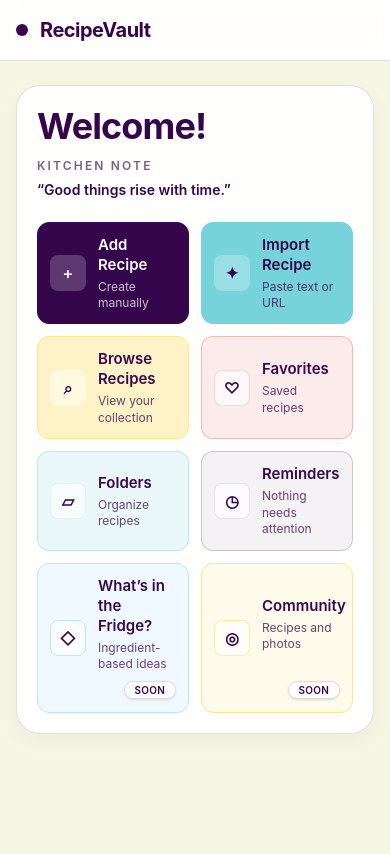
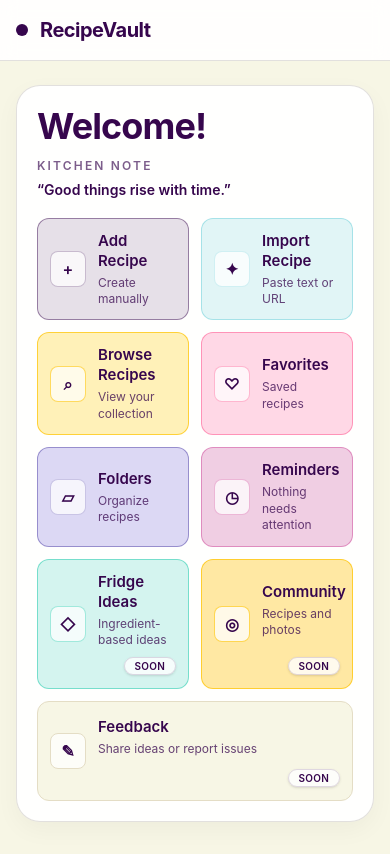
Before and after one commit to cedricdzameshie/recipevault, a React (Vite) app in the folder client/: page /dashboard in a window 390 px wide. Built offline with nearby package versions, Linux system fonts and the light colour scheme; no server answers.

Commit message:
Redesign dashboard as mobile app home

```diff
--- a/client/src/components/dashboard/DashboardQuickActions.jsx
+++ b/client/src/components/dashboard/DashboardQuickActions.jsx
@@ -50,7 +50,7 @@ export default function DashboardQuickActions({
   description="Saved recipes"
   to="/favorites"
   icon="♡"
-  variant="softCoral"
+  variant="softPink"
   size="compact"
 />
 
@@ -59,7 +59,7 @@ export default function DashboardQuickActions({
   description="Organize recipes"
   to="/folders"
   icon="▱"
-  variant="softTeal"
+  variant="softBlue"
   size="compact"
 />
 
@@ -68,16 +68,16 @@ export default function DashboardQuickActions({
   description={reminderDescription}
   to="/reminders"
   icon="◷"
-  variant="softPlum"
+  variant="softMagenta"
   size="compact"
   badge={reminderBadge}
 />
 
 <QuickActionCard
-  title="What’s in the Fridge?"
+  title="Fridge Ideas"
   description="Ingredient-based ideas"
   icon="◇"
-  variant="softBlue"
+  variant="softGreen"
   size="compact"
   badge="Soon"
 />
@@ -86,9 +86,19 @@ export default function DashboardQuickActions({
   title="Community"
   description="Recipes and photos"
   icon="◎"
-  variant="softWarm"
+  variant="softGold"
   size="compact"
   badge="Soon"
+/>
+
+<QuickActionCard
+  title="Feedback"
+  description="Share ideas or report issues"
+  icon="✎"
+  variant="softCream"
+  size="compact"
+  badge="Soon"
+  className="col-span-2 md:col-span-1"
 />
     </section>
   );
--- a/client/src/components/dashboard/DashboardWelcome.jsx
+++ b/client/src/components/dashboard/DashboardWelcome.jsx
@@ -1,8 +1,12 @@
 import Card from "../common/Card";
 import DashboardQuickActions from "./DashboardQuickActions";
+import QuickActionCard from "./QuickActionCard";
 
 export default function DashboardWelcome({
   reminderCount = 0,
+  continueCookingRecipe = null,
+  continueCookingStep = 1,
+  onDismissContinueCooking,
 }) {
   const dailyQuote = {
     text: "Good things rise with time.",
@@ -11,7 +15,7 @@ export default function DashboardWelcome({
 
   return (
     <Card className="border-stone-300/70 bg-white/95 p-5 sm:p-6 md:p-8">
-      <div className="space-y-5">
+      <div className="space-y-4">
         <div>
           <h1 className="text-4xl font-bold tracking-tight text-rv-plum md:text-5xl">
             Welcome!
@@ -28,6 +32,40 @@ export default function DashboardWelcome({
           </div>
         </div>
 
+        {continueCookingRecipe ? (
+          <div className="relative">
+            <QuickActionCard
+              title="Continue Cooking"
+              description={`${continueCookingRecipe.title} · Step ${continueCookingStep}`}
+              to={`/recipes/${continueCookingRecipe.id}/cook?step=${continueCookingStep}`}
+              icon="▶"
+              variant="primary"
+              size="standard"
+              className={onDismissContinueCooking ? "pr-14" : ""}
+            />
+
+            {onDismissContinueCooking ? (
+              <button
+                type="button"
+                onClick={onDismissContinueCooking}
+                aria-label={`Remove ${continueCookingRecipe.title} from Continue Cooking`}
+                title="Remove cooking session"
+                className={[
+                  "absolute right-3 top-1/2 z-10",
+                  "flex h-8 w-8 -translate-y-1/2 items-center justify-center",
+                  "rounded-lg border border-rv-plum/20 bg-white/70",
+                  "text-lg leading-none text-rv-plum",
+                  "transition hover:bg-white",
+                  "focus:outline-none focus-visible:ring-2",
+                  "focus-visible:ring-rv-plum focus-visible:ring-offset-2",
+                ].join(" ")}
+              >
+                ×
+              </button>
+            ) : null}
+          </div>
+        ) : null}
+
         <DashboardQuickActions
           reminderCount={reminderCount}
         />
--- a/client/src/components/dashboard/QuickActionCard.jsx
+++ b/client/src/components/dashboard/QuickActionCard.jsx
@@ -2,34 +2,34 @@ import { Link } from "react-router-dom";
 
 const variantClasses = {
   primary:
-    "border-rv-plum bg-rv-plum text-white hover:bg-rv-plum/90",
+  "border-rv-plum/45 bg-rv-plum/12 text-rv-plum hover:bg-rv-plum/18",
 
-  accent:
-    "border-rv-teal bg-rv-teal text-rv-plum hover:bg-rv-teal/90",
+accent:
+  "border-rv-teal/55 bg-rv-teal/22 text-rv-plum hover:bg-rv-teal/30",
 
-  secondary:
-    "border-amber-200 bg-amber-100 text-rv-plum hover:bg-amber-200",
+secondary:
+  "border-[#FFC400]/70 bg-[#FFF1B8] text-rv-plum hover:bg-[#FFE895]",
 
-  softPlum:
-    "border-rv-plum/20 bg-rv-plum/5 text-rv-plum hover:bg-rv-plum/10",
+  softPink:
+    "border-[#FF3F7F]/45 bg-[#FFD8E6] text-rv-plum hover:bg-[#FFC4DA]",
 
-  softTeal:
-    "border-rv-teal/40 bg-rv-teal/15 text-rv-plum hover:bg-rv-teal/20",
+  softBlue:
+    "border-[#150485]/35 bg-[#DCD8F4] text-rv-plum hover:bg-[#CCC6EE]",
 
-  softWarm:
-    "border-amber-200 bg-amber-50 text-rv-plum hover:bg-amber-100",
+  softMagenta:
+    "border-[#C62A88]/40 bg-[#F0CEE3] text-rv-plum hover:bg-[#E7B9D7]",
+
+  softGreen:
+    "border-[#03C4A1]/45 bg-[#D4F4EF] text-rv-plum hover:bg-[#BFECE5]",
+
+  softGold:
+    "border-[#FFC400]/70 bg-[#FFE8A3] text-rv-plum hover:bg-[#FFD978]",
+
+  softCream:
+    "border-[#E4DDC5] bg-[#F7F6E5] text-rv-plum hover:bg-[#F0EDD6]",
 
   neutral:
-    "border-stone-200 bg-white text-rv-plum hover:bg-stone-50",
-
-  softCoral:
-    "border-rv-coral/30 bg-rv-coral/10 text-rv-plum hover:bg-rv-coral/15",
-
-  softSage:
-    "border-emerald-200 bg-emerald-50 text-rv-plum hover:bg-emerald-100",
-
-   softBlue:
-  "border-sky-200 bg-sky-50 text-rv-plum hover:bg-sky-100",
+    "border-stone-300 bg-stone-100 text-rv-plum hover:bg-stone-200",
 };
 
 const sizeClasses = {
@@ -47,35 +47,34 @@ const iconSizeClasses = {
 
 const iconVariantClasses = {
   primary:
-    "bg-white/20 text-white",
+  "border border-rv-plum/25 bg-white/75 text-rv-plum",
 
-  accent:
-    "bg-white/25 text-rv-plum",
+accent:
+  "border border-rv-teal/30 bg-white/75 text-rv-plum",
 
-  secondary:
-    "bg-white/45 text-rv-plum",
+secondary:
+  "border border-[#FFC400]/60 bg-white/70 text-rv-plum",
 
-  softPlum:
-    "border border-rv-plum/10 bg-white/65 text-rv-plum",
+  softPink:
+    "border border-[#FF3F7F]/35 bg-white/75 text-rv-plum",
 
-  softTeal:
-    "border border-rv-teal/20 bg-white/60 text-rv-plum",
+  softBlue:
+    "border border-[#150485]/20 bg-white/75 text-rv-plum",
 
-  softWarm:
-    "border border-amber-200/80 bg-white/65 text-rv-plum",
+  softMagenta:
+    "border border-[#C62A88]/30 bg-white/75 text-rv-plum",
+
+  softGreen:
+    "border border-[#03C4A1]/35 bg-white/75 text-rv-plum",
+
+  softGold:
+    "border border-[#FFC400]/65 bg-white/75 text-rv-plum",
+
+  softCream:
+    "border border-[#E4DDC5] bg-white/75 text-rv-plum",
 
   neutral:
-    "border border-stone-200 bg-stone-50 text-rv-plum",
-
-  softCoral:
-    "border border-rv-coral/20 bg-white/70 text-rv-plum",
-
-  softSage:
-    "border border-emerald-200 bg-white/70 text-rv-plum",
-
-  softBlue:
-  "border border-sky-200 bg-white/70 text-rv-plum",
-
+    "border border-stone-300 bg-white text-rv-plum",
 };
 
 export default function QuickActionCard({
--- a/client/src/pages/DashboardPage.jsx
+++ b/client/src/pages/DashboardPage.jsx
@@ -1,26 +1,17 @@
 import { useEffect, useMemo, useState } from "react";
 import DashboardWelcome from "../components/dashboard/DashboardWelcome";
-import DashboardContinueCooking from "../components/dashboard/DashboardContinueCooking";
 import { fetchRecipes } from "../api/recipes";
 import { fetchReminders } from "../api/reminders";
 
-export default function DashboardPage() {
-  const [recipes, setRecipes] = useState([]);
-  const [reminders, setReminders] = useState([]);
-  const [isLoadingRecipes, setIsLoadingRecipes] = useState(true);
-  const [continueCookingSession, setContinueCookingSession] =
-    useState(null);
-
-  useEffect(() => {
+function getSavedCookingSession() {
   const storedSession = localStorage.getItem("continueCooking");
 
   if (!storedSession) {
-      return;
+    return null;
   }
 
   try {
-      const parsedSession = JSON.parse(storedSession);
-      setContinueCookingSession(parsedSession);
+    return JSON.parse(storedSession);
   } catch (error) {
     console.error(
       "Failed to parse continue cooking session:",
@@ -28,16 +19,21 @@ export default function DashboardPage() {
     );
 
     localStorage.removeItem("continueCooking");
+    return null;
   }
-  }, []);
+}
+
+export default function DashboardPage() {
+  const [recipes, setRecipes] = useState([]);
+  const [reminders, setReminders] = useState([]);
+  const [continueCookingSession, setContinueCookingSession] =
+    useState(getSavedCookingSession);
 
   useEffect(() => {
     let isMounted = true;
 
     async function loadRecipes() {
       try {
-        setIsLoadingRecipes(true);
-
         const data = await fetchRecipes();
 
         if (isMounted) {
@@ -51,10 +47,6 @@ export default function DashboardPage() {
 
         if (isMounted) {
           setRecipes([]);
-        }
-      } finally {
-        if (isMounted) {
-          setIsLoadingRecipes(false);
         }
       }
     }
@@ -105,6 +97,11 @@ export default function DashboardPage() {
     );
   }, [continueCookingSession, recipes]);
 
+  const continueCookingStep =
+    continueCookingSession?.currentStep ??
+    continueCookingSession?.step ??
+    1;
+
   function handleDismissContinueCooking() {
     localStorage.removeItem("continueCooking");
     setContinueCookingSession(null);
@@ -114,20 +111,12 @@ export default function DashboardPage() {
     <section className="space-y-6">
       <DashboardWelcome
         reminderCount={activeReminders.length}
+        continueCookingRecipe={continueCookingRecipe}
+        continueCookingStep={continueCookingStep}
+        onDismissContinueCooking={
+          handleDismissContinueCooking
+        }
       />
-
-      {continueCookingRecipe ? (
-        <DashboardContinueCooking
-          recipe={continueCookingRecipe}
-          currentStep={
-            continueCookingSession?.currentStep ??
-            continueCookingSession?.step ??
-            1
-          }
-          isLoading={isLoadingRecipes}
-          onDismiss={handleDismissContinueCooking}
-        />
-      ) : null}
     </section>
   );
 }
```
Lines whose indentation alone changed are shown as unchanged.
